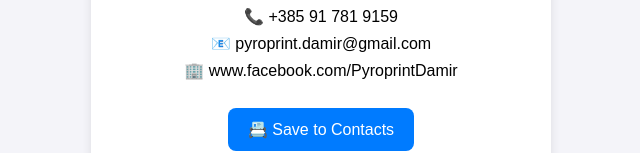
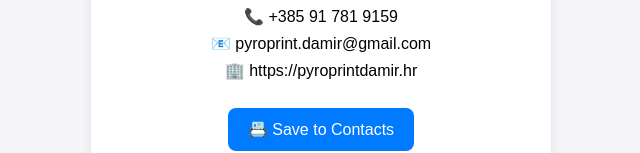
Before and after one commit to pyroprintdamir/contact-card, a plain HTML site: page index.html in a window 1280 px wide. Shown: the part 299-452 px from the top of the page, without its empty margins (319-959 px from the left). Drawn offline with Linux system fonts and the light colour scheme.

Commit message:
Update index.html

```diff
--- a/index.html
+++ b/index.html
@@ -46,7 +46,7 @@
     <h1>PyroprintDamir</h1>
     <p>📞 +385 91 781 9159</p>
     <p>📧 pyroprint.damir@gmail.com</p>
-    <p>🏢 www.facebook.com/PyroprintDamir </p>
+    <p>🏢 https://pyroprintdamir.hr </p>
     <a href="PyroprintDamir.vcf" class="btn">📇 Save to Contacts</a>
   </div>
 </body>
```
